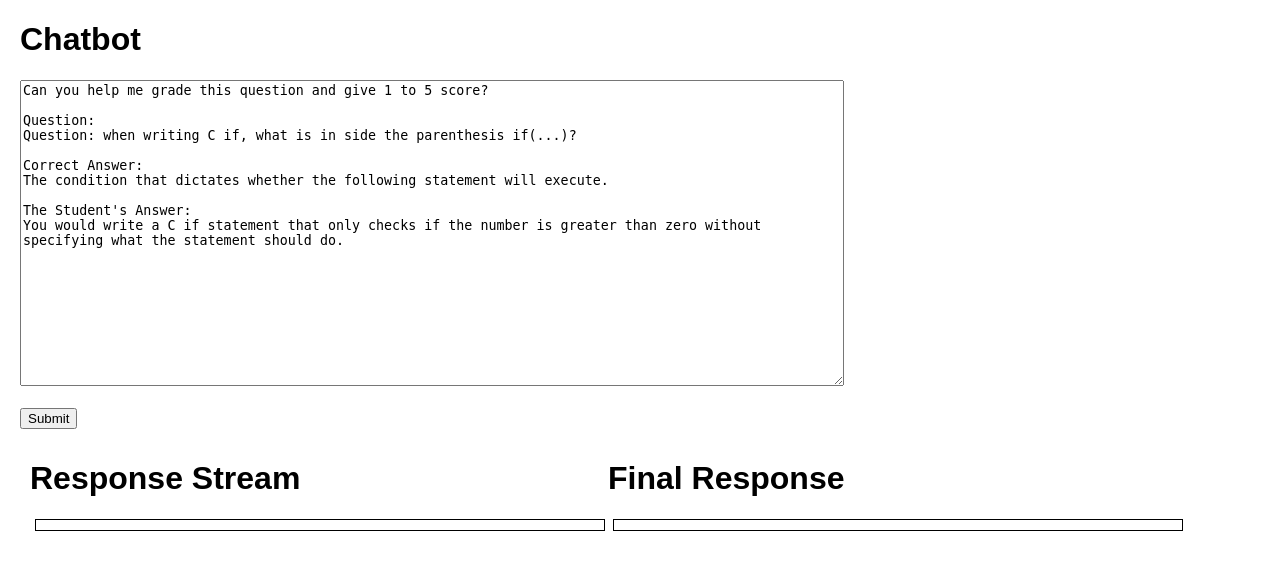
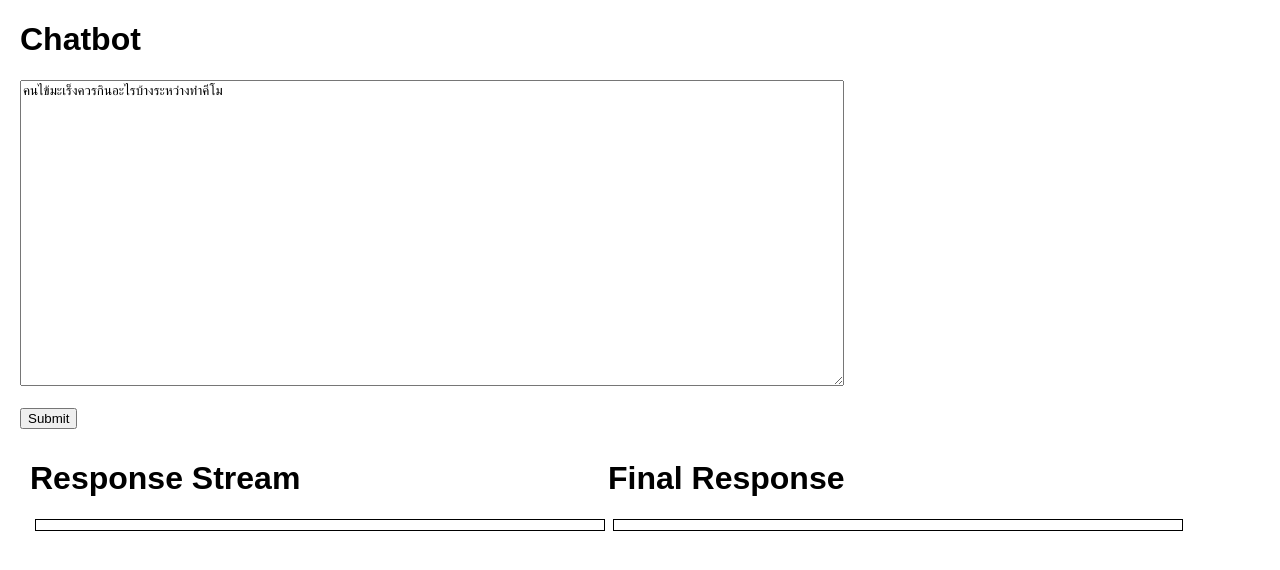
Before and after one commit to tpatikorn/BasicChatbot, a Flask app: page /llm/ in a window 1280 px wide. Shown: the top 570 px of the page. Run offline with Flask 3, Linux system fonts and the light colour scheme; some libraries are stand-ins or nearby versions.

Commit message:
changed placeholder text

```diff
--- a/templates/chatbot.html
+++ b/templates/chatbot.html
@@ -33,17 +33,7 @@
 <body>
 <h1>Chatbot</h1>
 <textarea id="prompt" rows="20" cols="100">
-Can you help me grade this question and give 1 to 5 score?
-
-Question:
-Question: when writing C if, what is in side the parenthesis if(...)?
-
-Correct Answer:
-The condition that dictates whether the following statement will execute.
-
-The Student's Answer:
-You would write a C if statement that only checks if the number is greater than zero without specifying what the statement should do.
-</textarea><br><br>
+คนไข้มะเร็งควรกินอะไรบ้างระหว่างทำคีโม</textarea><br><br>
 <button id="submit">Submit</button>
 <div id="content" style="display:flex">
     <div class="outerbox">
```
